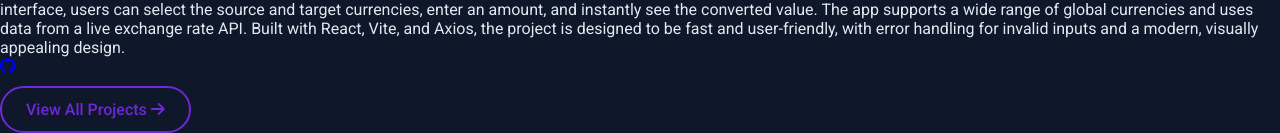
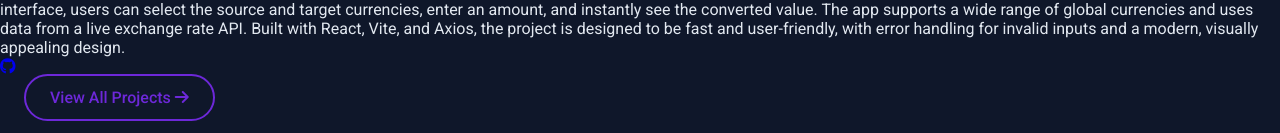
Before and after one commit to Cooki3GOD/Portfolio-Website, a plain HTML site: page index.html in a window 1280 px wide. Shown: the part 2690-2823 px from the top of the page. Drawn offline with Linux system fonts and the light colour scheme.

Commit message:
Moved the projectCta button

```diff
--- a/index.html
+++ b/index.html
@@ -146,8 +146,9 @@
                     </div>
                 </div>
             </div>
-            <div class="cta-btn projectsCta"></div>
-            <a href="https://github.com/Cooki3GOD" class="cta-btn cta-btn-outline">View All Projects <i class="fas fa-arrow-right"></i></a>
+            <div class="cta-btn projectsCta">
+                <a href="https://github.com/Cooki3GOD" class="cta-btn cta-btn-outline">View All Projects <i class="fas fa-arrow-right"></i></a>
+            </div>
         </div>
     </section>
 
```
